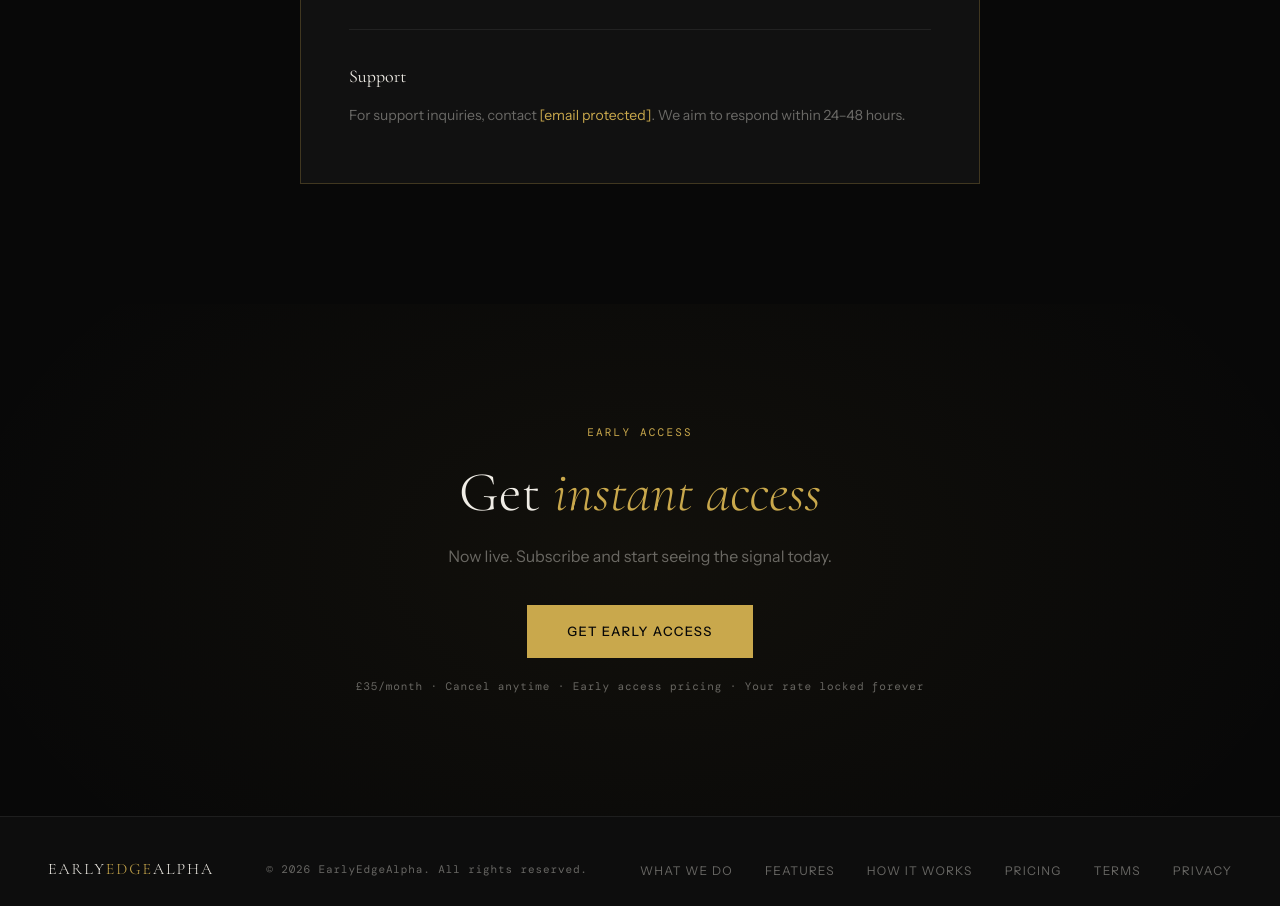
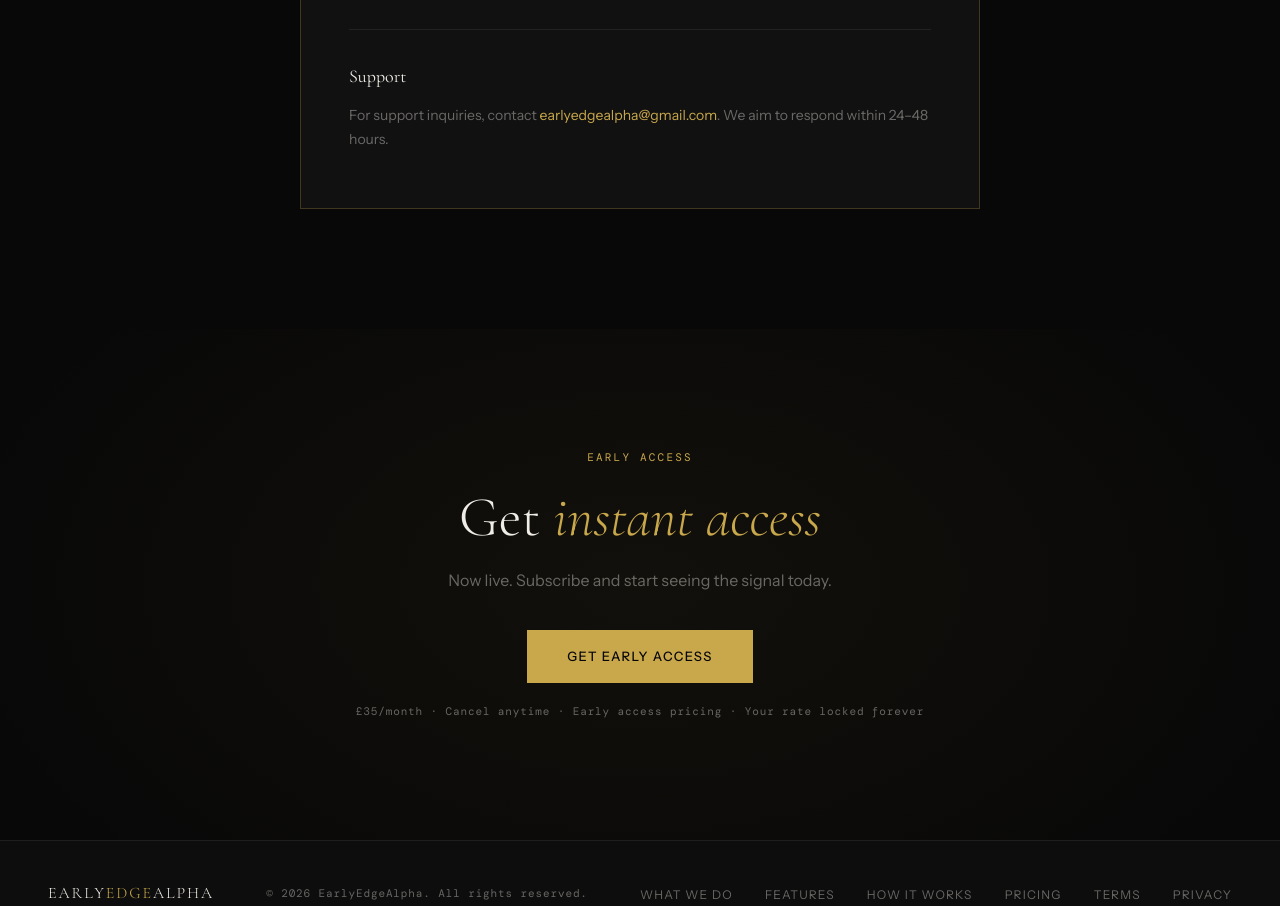
Before and after one commit to lucaswyke-cloud/earlyedgealpha-website, a plain HTML site: page index.html in a window 1280 px wide. Shown: the part 6986-7892 px from the top of the page. Drawn offline with nearby package versions, Linux system fonts and the light colour scheme; a web font is replaced by a local one.

Commit message:
Update index.html

```diff
--- a/index.html
+++ b/index.html
@@ -706,7 +706,7 @@
       </div>
       <div class="pricing-support">
         <div class="pricing-support-title">Support</div>
-        <p>For support inquiries, contact <a href="/cdn-cgi/l/email-protection#620703100e1b07060507030e120a0322050f030b0e4c010d0f"><span class="__cf_email__" data-cfemail="abcecad9c7d2cecfcccecac7dbc3caebccc6cac2c785c8c4c6">[email&#160;protected]</span></a>. We aim to respond within 24–48 hours.</p>
+        <p>For support inquiries, contact <a href="mailto:earlyedgealpha&#64;gmail&#46;com">earlyedgealpha&#64;gmail&#46;com</a>. We aim to respond within 24–48 hours.</p>
       </div>
     </div>
   </div>
@@ -740,5 +740,5 @@
   </ul>
 </footer>
 
-<script data-cfasync="false" src="/cdn-cgi/scripts/5c5dd728/cloudflare-static/email-decode.min.js"></script><script data-cfasync="false" src="/cdn-cgi/scripts/5c5dd728/cloudflare-static/email-decode.min.js"></script><script>
+<script>
   const nav = document.ge
```
